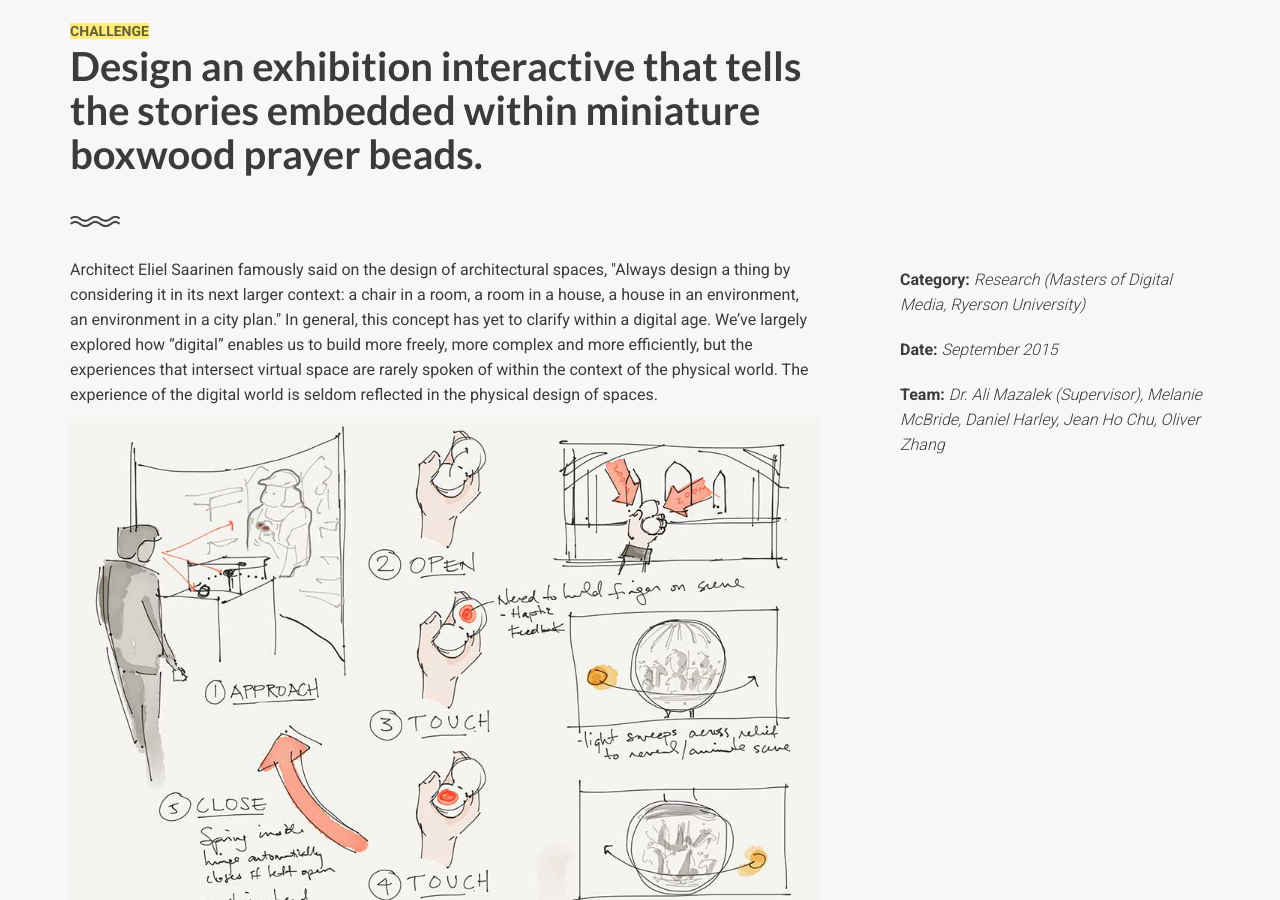
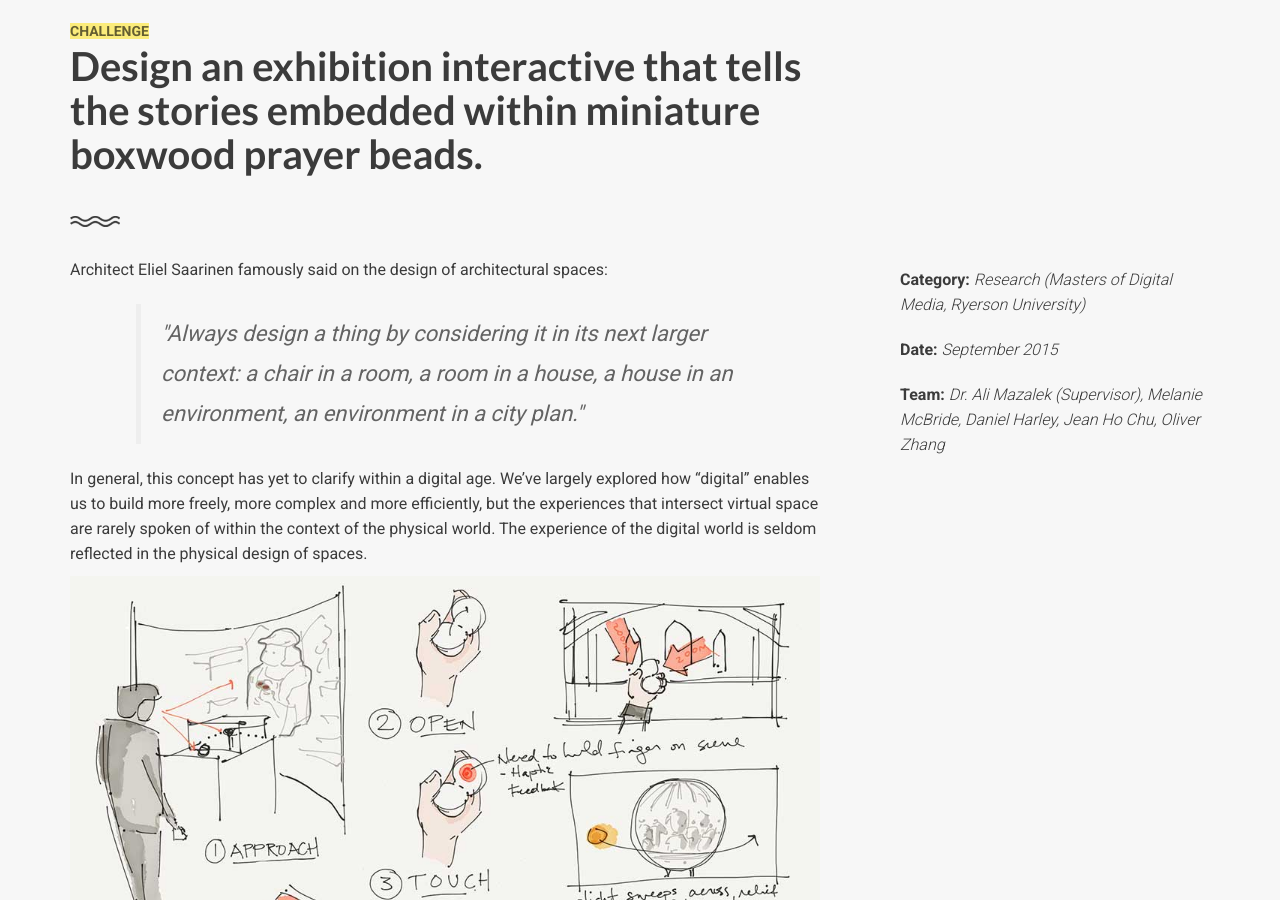
Before and after one commit to jmk91/jamiemkwan, a Jekyll site: the page built from projects/thesis.html, in a window 1280 px wide and 900 px high, scrolled down 1289 px. Built offline with Jekyll 4.4.1, drawn with Linux system fonts in a browser that asks for light colours; nearby versions of some CDN libraries; some of the changed text lies outside the part shown.

Commit message:
edit text

```diff
--- a/projects/thesis.html
+++ b/projects/thesis.html
@@ -38,12 +38,19 @@
 team: "Dr. Ali Mazalek (Supervisor), Melanie McBride, Daniel Harley, Jean Ho Chu, Oliver Zhang"
 ---
 <div class="col-md-8">
-  <p>Architect Eliel Saarinen famously said on the design of architectural spaces, "Always design a thing by considering it in its next larger context: a chair in a room, a room in a house, a house in an environment, an environment in a city plan." In general, this concept has yet to clarify within a digital age. We’ve largely explored how “digital” enables us to build more freely, more complex and more efficiently, but the experiences that intersect virtual space are rarely spoken of within the context of the physical world. The experience of the digital world is seldom reflected in the physical design of spaces.</p>
+  <p>Architect Eliel Saarinen famously said on the design of architectural spaces:</p>
+
+  <blockquote class="secondary"><i> "Always design a thing by considering it in its next larger context: a chair in a room, a room in a house, a house in an environment, an environment in a city plan." </i></blockquote>
+
+  <p>In general, this concept has yet to clarify within a digital age. We’ve largely explored how “digital” enables us to build more freely, more complex and more efficiently, but the experiences that intersect virtual space are rarely spoken of within the context of the physical world. The experience of the digital world is seldom reflected in the physical design of spaces.</p>
 
 	<p><img src="../assets/projects/thesis/s3.jpg" alt="Thesis" class="img-responsive"/></p>
 
+	<p>This major research looked at the application of physical/digital co-design into an architectural mindset, placing thinking on a "digital urbanism" into context with the design of a prototype museum exhibit –– where digital media and exhibit design are considered equally as materials on which to constrct the framework for an experience. </p>
 
-	<p>This major research looked at the application of physical/digital co-design into an architectural mindset, placing thinking on a "digital urbanism" into context with the design of a prototype museum exhibit –– where digital media and exhibit design are considered equally as materials on which to constrct the framework for an experience. The prototypes converse between digital projection, sensory materials, and the physical exhibit that encloses it; all in the effort to simply create an interactive storytelling experience. Further, the implementation of such prototype was situated within the considerations of the museum and its resources, both human and organizational. <b>Overall, this thesis posited that ‘Form Follows Narrative’ –– whether digital or physical.</b></p>
+  <p>The prototypes converse between digital projection, sensory materials, and the physical exhibit that encloses it; all in the effort to simply create an interactive storytelling experience. Further, the implementation of such prototype was situated within the considerations of the museum and its resources, both human and organizational.
+
+  <h5> Overall, this thesis posited that ‘Form Follows Narrative’ –– whether digital or physical.</h5>
 
 	<p>In 2016, the project and co-authored papers were presented, through the Synaesthetic Media Lab at Ryerson and Georgia Tech, at TEI'16 (Eindhoven, NL), MWXX (Los Angeles, US), and DIS'16 (Brisbane, AU).</p>
 
```
